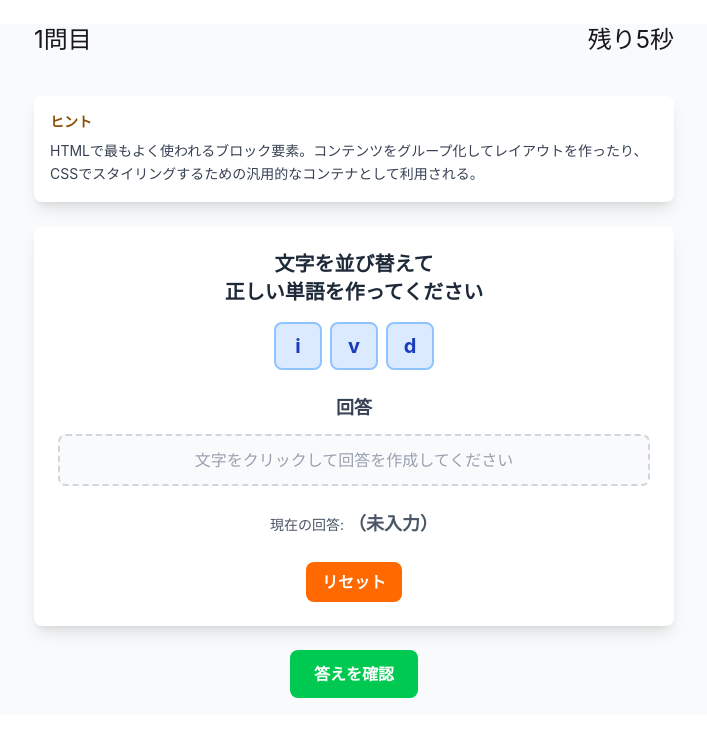
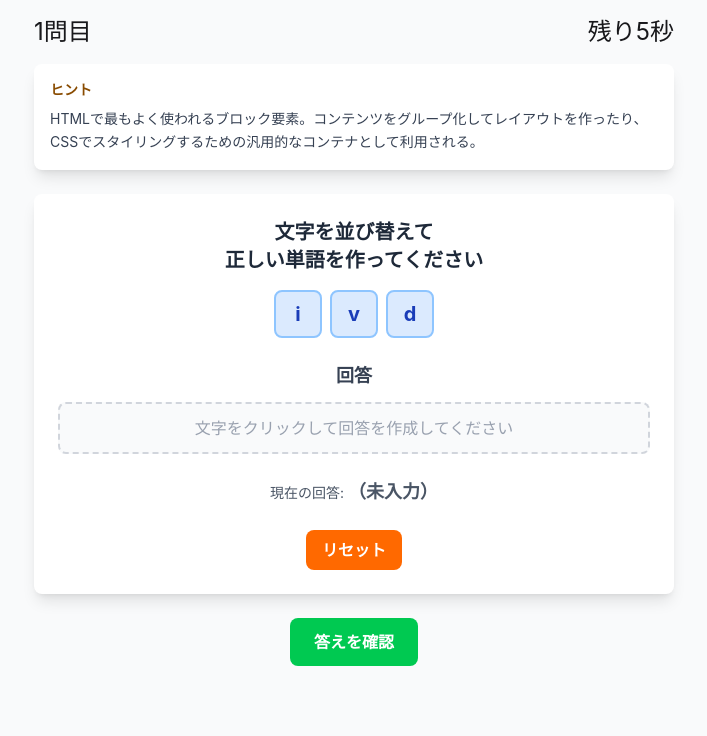
Before and after one commit to koza-ken/shufflemoji, a React (Vite) app: page /game in a window 1280 px wide. Shown: the top 736 px of the page, without its empty margins (286-993 px from the left). Built offline with nearby package versions, Linux system fonts and the light colour scheme.

Commit message:
fix:背景のグレーが画面全体になるよう修正

```diff
--- a/src/components/game/Header.tsx
+++ b/src/components/game/Header.tsx
@@ -7,7 +7,7 @@ type HeaderProps = {
 
 export const Header = ({ count, time }: HeaderProps) => {
   return (
-    <div className="max-w-2xl mx-auto px-4 my-6">
+    <div className="max-w-2xl mx-auto px-4">
       <div className="bg-gray-50 flex items-center justify-between">
         <div>
           <p className="text-2xl">{count}問目</p>
--- a/src/components/game/QuestionList.tsx
+++ b/src/components/game/QuestionList.tsx
@@ -13,7 +13,7 @@ export const QuestionList = ({ questions }: QuestionListProps) => {
   };
 
   return (
-    <div className="min-w-lg max-w-2xl mx-auto bg-white rounded-lg shadow-lg p-6 mt-4">
+    <div className="w-full max-w-2xl mx-auto bg-white rounded-lg shadow-lg p-6 mt-4">
       {/* トグルボタン付きヘッダー */}
       <div className="flex items-center justify-center mb-4">
         <h2 className="text-2xl font-bold text-gray-800 mr-4">
--- a/src/pages/GamePage.tsx
+++ b/src/pages/GamePage.tsx
@@ -243,12 +243,12 @@ export const GamePage = () => {
   }
 
   return (
-    <div className="h-full bg-gray-50">
+    <div className="min-h-screen bg-gray-50 pt-4">
       {/* ヘッダー（問題数・タイマー） */}
       <Header count={questionCount} time={time} />
 
       {/* メインゲーム画面 */}
-      <div className="max-w-2xl mx-auto px-4 py-4">
+      <div className="w-full max-w-2xl mx-auto px-4 py-4">
         {/* ヒント表示 */}
         <Hint word={currentWord} />
 
--- a/src/pages/ResultPage.tsx
+++ b/src/pages/ResultPage.tsx
@@ -10,8 +10,8 @@ export const ResultPage = () => {
   const q_list = location.state?.questionList;
 
   return (
-    <div className="min-h-screen bg-gray-50 items-center">
-      <div className="min-w-lg max-w-2xl mx-auto bg-white rounded-lg shadow-lg p-8">
+    <div className="min-h-screen bg-gray-50 px-4 py-6">
+      <div className="w-full max-w-2xl mx-auto bg-white rounded-lg shadow-lg p-8">
         <div className="text-center">
           <h1 className="text-5xl font-bold text-gray-900 mb-16">
             結果
```
